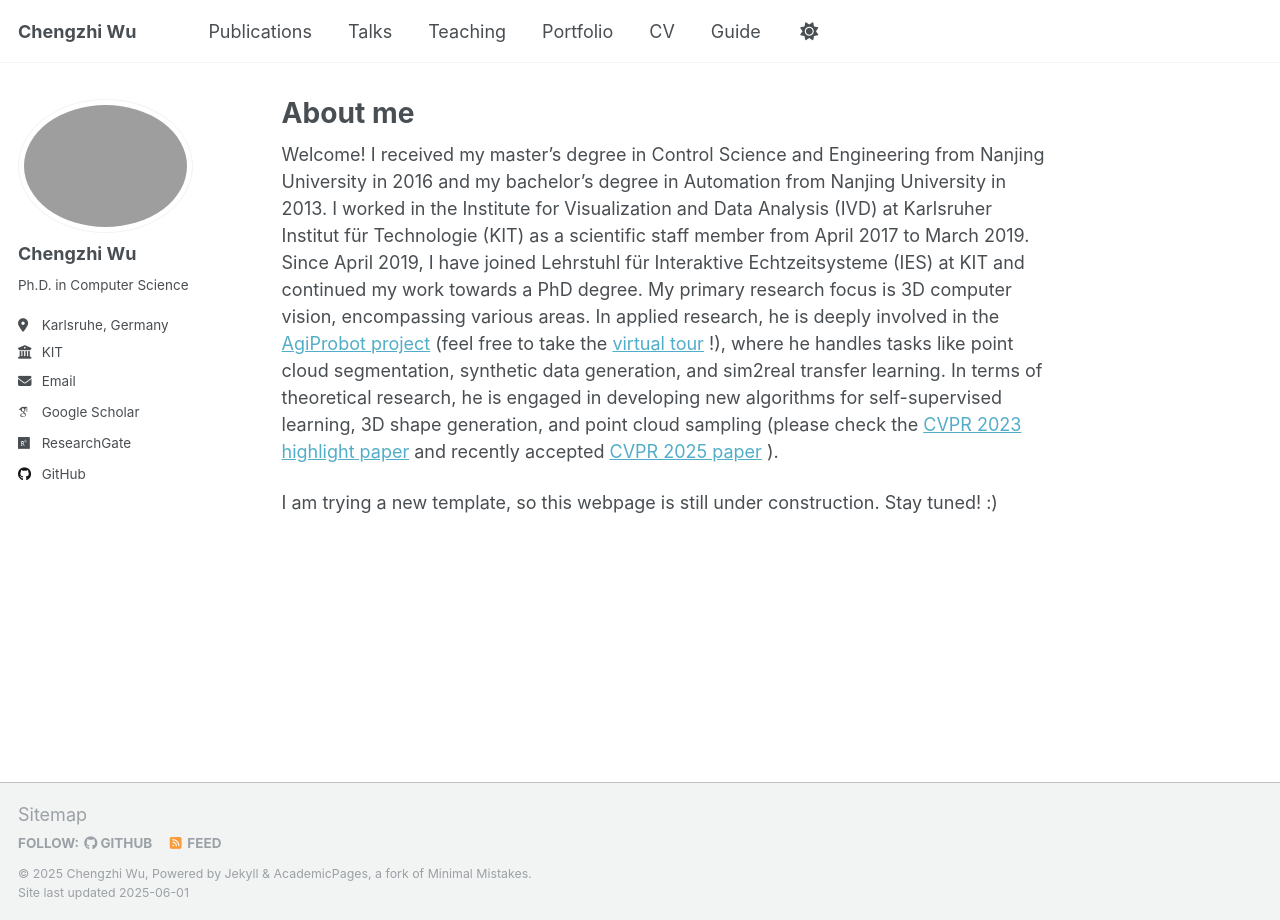
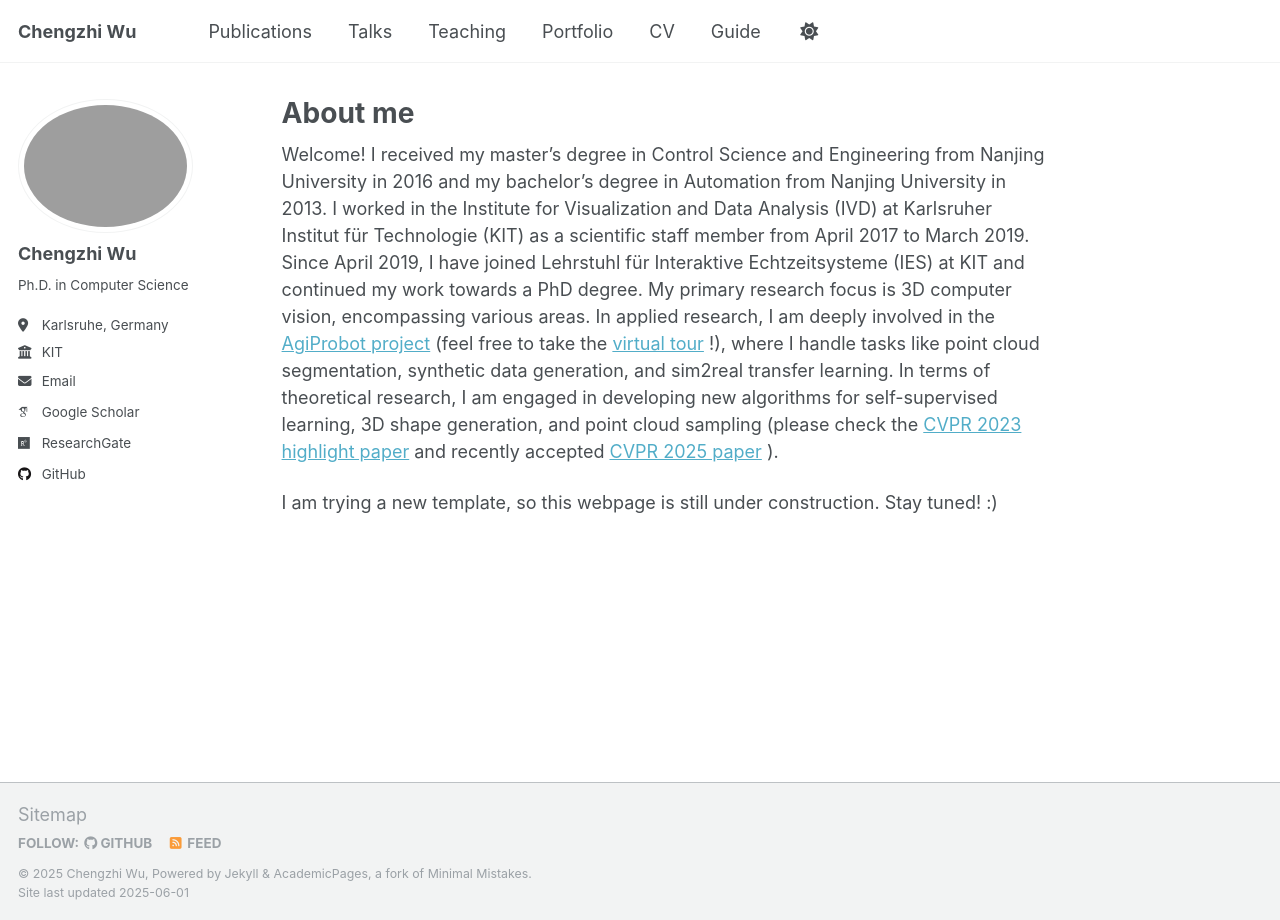
Before and after one commit to stevenczwu/stevenczwu.github.io, a Jekyll site: the page built from _pages/about.md, in a window 1280 px wide. Built offline with Jekyll 4.4.1, drawn with Linux system fonts in a browser that asks for light colours; some web fonts are replaced.

Commit message:
Update about.md

```diff
--- a/_pages/about.md
+++ b/_pages/about.md
@@ -7,6 +7,6 @@ redirect_from:
   - /about.html
 ---
 
-Welcome! I received my master’s degree in Control Science and Engineering from Nanjing University in 2016 and my bachelor’s degree in Automation from Nanjing University in 2013. I worked in the Institute for Visualization and Data Analysis (IVD) at Karlsruher Institut für Technologie (KIT) as a scientific staff member from April 2017 to March 2019. Since April 2019, I have joined Lehrstuhl für Interaktive Echtzeitsysteme (IES) at KIT and continued my work towards a PhD degree. My primary research focus is 3D computer vision, encompassing various areas. In applied research, he is deeply involved in the [AgiProbot project](https://www.wbk.kit.edu/wbkintern/Forschung/Projekte/AgiProbot/) (feel free to take the [virtual tour](https://www.wbk.kit.edu/wbkintern/Forschung/Projekte/AgiProbot/Tour/index.htm) !), where he handles tasks like point cloud segmentation, synthetic data generation, and sim2real transfer learning. In terms of theoretical research, he is engaged in developing new algorithms for self-supervised learning, 3D shape generation, and point cloud sampling (please check the [CVPR 2023 highlight paper](https://arxiv.org/abs/2302.14673) and recently accepted [CVPR 2025 paper](https://arxiv.org/abs/2504.19581) ).
+Welcome! I received my master’s degree in Control Science and Engineering from Nanjing University in 2016 and my bachelor’s degree in Automation from Nanjing University in 2013. I worked in the Institute for Visualization and Data Analysis (IVD) at Karlsruher Institut für Technologie (KIT) as a scientific staff member from April 2017 to March 2019. Since April 2019, I have joined Lehrstuhl für Interaktive Echtzeitsysteme (IES) at KIT and continued my work towards a PhD degree. My primary research focus is 3D computer vision, encompassing various areas. In applied research, I am deeply involved in the [AgiProbot project](https://www.wbk.kit.edu/wbkintern/Forschung/Projekte/AgiProbot/) (feel free to take the [virtual tour](https://www.wbk.kit.edu/wbkintern/Forschung/Projekte/AgiProbot/Tour/index.htm) !), where I handle tasks like point cloud segmentation, synthetic data generation, and sim2real transfer learning. In terms of theoretical research, I am engaged in developing new algorithms for self-supervised learning, 3D shape generation, and point cloud sampling (please check the [CVPR 2023 highlight paper](https://arxiv.org/abs/2302.14673) and recently accepted [CVPR 2025 paper](https://arxiv.org/abs/2504.19581) ).
 
 I am trying a new template, so this webpage is still under construction. Stay tuned! :)
```
